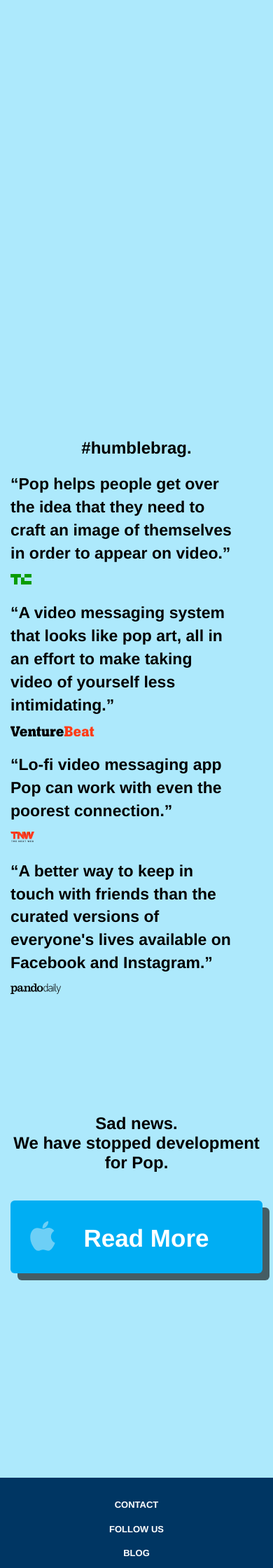
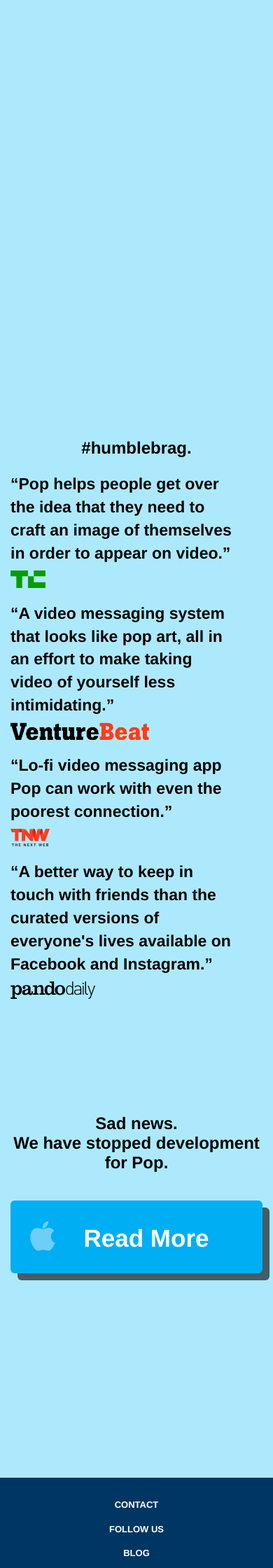
Before and after one commit to joshuanguyen/pop-web, a Jekyll site: the page built from index.html, in a window 390 px wide. Shown: the part 1124-3364 px from the top of the page at 70% size. Built offline with Jekyll 4.4.1, drawn with Linux system fonts in a browser that asks for light colours; nearby versions of some CDN libraries.

Commit message:
changed height of quotes

```diff
--- a/assets/pop-theme.css
+++ b/assets/pop-theme.css
@@ -766,7 +766,7 @@
   }
   /* NEW-Josh /Users/eric/workspace/pop-web/assets/pop-theme.scss */
   body.pop-theme section#humblebrag .media-logo-container div img {
-    height: 15px;
+    height: 25px;
     margin-top: 6px;
   }
   /* NEW-Josh, /Users/eric/workspace/pop-web/assets/pop-theme.scss */
```
